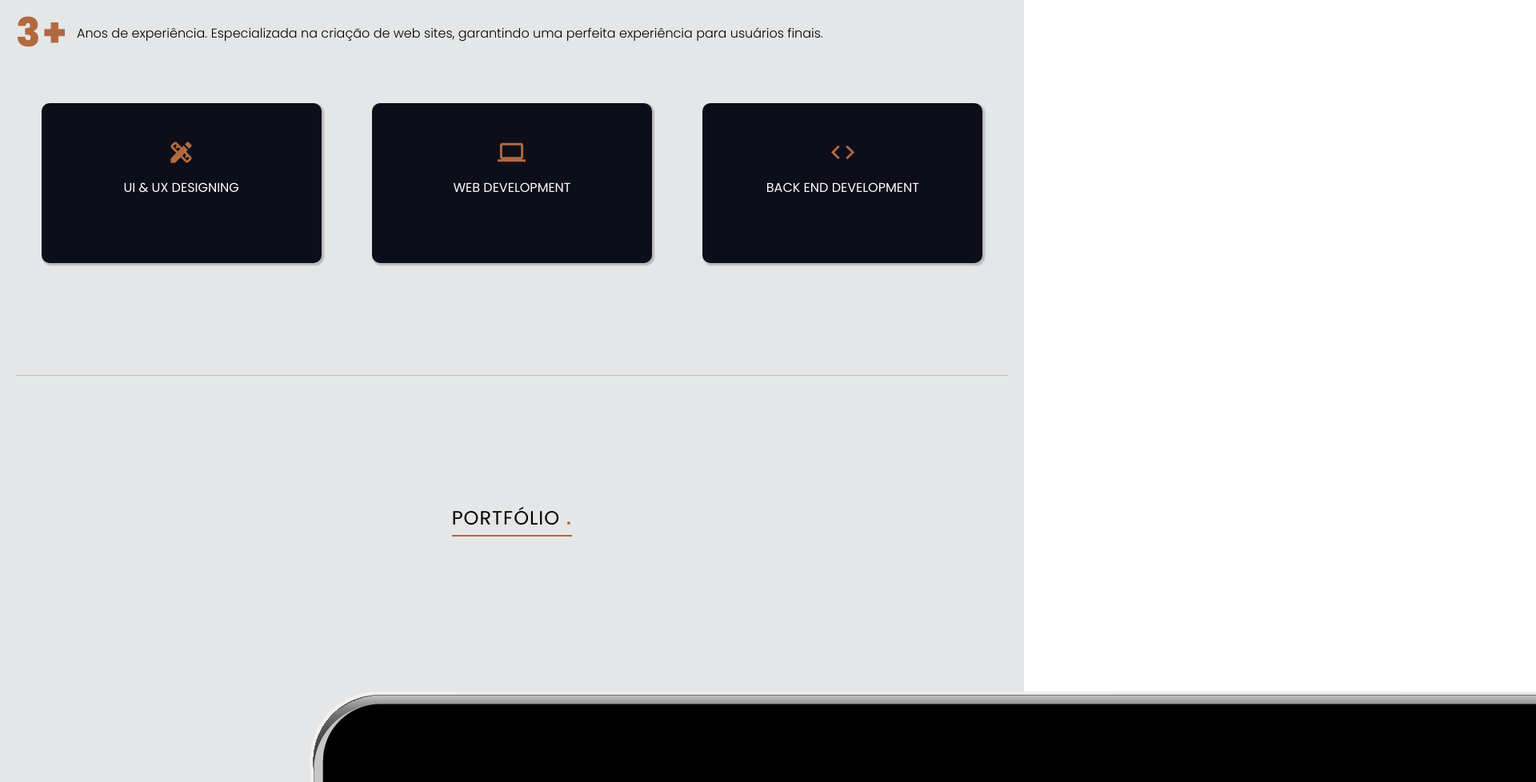
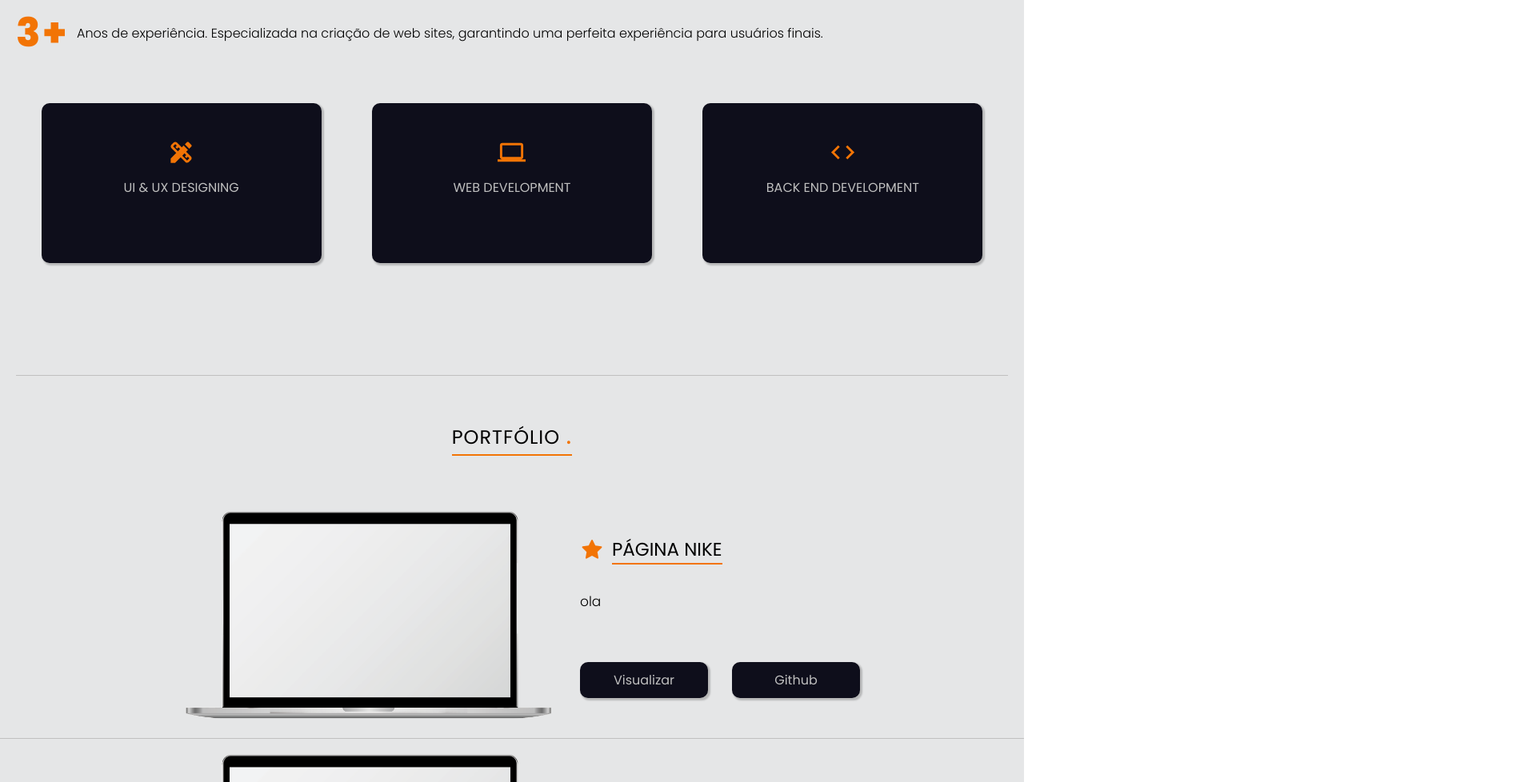
Before and after one commit to DiegoRodrigues007/portfolio-2, a Next.js app: page / in a window 1280 px wide. Shown: the part 922-1900 px from the top of the page at 80% size, 1920 px wide, since content can reach past the window. Built offline with nearby package versions, Linux system fonts and the light colour scheme.

Commit message:
alteração nas imagens de pc

```diff
--- a/src/components/BannerPrincipal/BannerPrincipal.module.scss
+++ b/src/components/BannerPrincipal/BannerPrincipal.module.scss
@@ -1,6 +1,5 @@
 $bg-color: #0e0e1b;
 $color-title: #BFBFBF;
-// $color-orange:#FF7300;
 $color-orange: #F27405;
 .containerBanner {
   background-color: $bg-color;
@@ -55,7 +54,14 @@ $color-orange: #F27405;
   .containerBanner {
     display: flex;
     justify-content: center;
+    flex-direction: column;
+    .textBanner {
+    h1 {
+      font-size: 20px;
+      letter-spacing: 2px;
+      font-weight: 300;
 
-    flex-direction: column;
+    }
   }
 }
+}
--- a/src/components/CardSobre/CardSobre.module.scss
+++ b/src/components/CardSobre/CardSobre.module.scss
@@ -1,7 +1,12 @@
+$bg-color: #0e0e1b;
+$color-hover:#F27405;
+$color-text:#BFBFBF;
+$color-icons:#F27405;
+
 .container {
 
 
-  background-color: #0e0e1b;
+  background-color: $bg-color;
   min-width: 350px;
   border-radius: 10px;
   height: 200px;
@@ -9,7 +14,7 @@
   box-shadow: 2px 2px 2px 1px rgba(0, 0, 0, 0.2);
 
   &:hover {
-    border-bottom: 6px solid #b16940;
+    border-bottom: 6px solid $color-hover;
   }
   .containerCard {
     width: 100%;
@@ -17,7 +22,9 @@
 
     justify-content: center;
     align-items: center;
-    color: white;
+    color: $color-text;
+
+    // DENTRO DO CARD
     .card {
 
       // width: 100%;
@@ -25,7 +32,7 @@
       .iconCard {
         text-align: center;
         font-size: 35px;
-        color: #b16940;
+        color: $color-icons;
       }
 
       .textCard {
--- a/src/components/Footer/Footer.module.scss
+++ b/src/components/Footer/Footer.module.scss
@@ -1,10 +1,13 @@
+$color-hover:#F27405;
+$color-text:#BFBFBF;
+$bg-color:#0e0e1b;
 .container {
   display: flex;
   align-items: center;
   justify-content: center;
   width: 100%;
-  background-color: #0e0e1b;
-  color: #e5e6e7;
+  background-color: $bg-color;
+  color: $color-text;
   padding-bottom: 30px;
   font-family: Arial, Helvetica, sans-serif;
 
@@ -17,10 +20,10 @@
       margin-top: 100px;
       font-size: 35px;
       a {
-        color: #e5e6e7;
+        color:$color-text;
         padding: 15px;
         &:hover {
-          color: #b16940;
+          color: $color-hover;
         }
       }
     }
@@ -30,11 +33,11 @@
       justify-content: center;
       align-items: center;
       a {
-        color: #e5e6e7;
+        color: $color-text;
         margin: 15px;
         margin-top: 20px;
         &:hover {
-          color: #b16940;
+          color: $color-hover;
         }
       }
     }
--- a/src/components/ProjetosDestaques/ProjetosDestaques.module.scss
+++ b/src/components/ProjetosDestaques/ProjetosDestaques.module.scss
@@ -1,5 +1,7 @@
+$bg-color:#e5e6e7;
+$color-text:#F27405;
 .container {
-  background-color: #e5e6e7;
+  background-color:$bg-color;
   width: 100%;
 
 
@@ -10,21 +12,22 @@
 
     h2 {
       font-weight: 400;
-      border-bottom: 2px solid #b16940;
+      border-bottom: 2px solid $color-text;
       letter-spacing: 1px;
         text-transform: uppercase;
         margin-top: 30px;
         margin-bottom: 50px;
 
         span{
-            color: #b16940;
+            color: $color-text;
             font-size: 32px;
         }
     }
   }
-  @media only screen and (max-width: 600px) {
+
+}
+@media only screen and (max-width: 600px) {
     .container {
-      position: absolute;
+      background-color: BLUE;
     }
   }
-}
--- a/src/components/ProjetosDestaques/index.jsx
+++ b/src/components/ProjetosDestaques/index.jsx
@@ -19,7 +19,7 @@ const ProjetosDestaques = () => {
     },
     {
       img: "/img/nikee.png",
-      title: "Página Nike",
+      title: "Página Nikeeeee",
       text: "olaaaaaaaaaaaa",
       site: "#",
       git: "#",
@@ -37,7 +37,7 @@ const ProjetosDestaques = () => {
       <div>
         {conteudoProjeto.map((conteudo) => (
           <div key={conteudo.key}>
-            <ProjetosImg img={conteudo.img} text={conteudo.text} />
+            <ProjetosImg img={conteudo.img} text={conteudo.text} title={conteudo.title} />
           </div>
         ))}
       </div>
--- a/src/components/ProjetosImg/ProjetosImg.module.scss
+++ b/src/components/ProjetosImg/ProjetosImg.module.scss
@@ -1,96 +1,180 @@
-// .container {
-//     display: flex;
-//     justify-content: center;
-//     align-items: center;
-//   .containerSection {
+$color-orange:#F27405;
+$bg-color:#0e0e1b;
+$color-white:#BFBFBF;
+.container {
+    display: flex;
+    justify-content: center;
+    align-items: center;
+    width: 100%;
+  .containerSection {
 
-//     width: 100%;
-//     border-bottom: 1px solid rgb(192, 192, 192);
-//     margin-left:58px;
-//     .sectionDisplay {
-//       display: flex;
+    width: 100%;
+    border-bottom: 1px solid rgb(192, 192, 192);
 
-//         // background-color: red;
-//       justify-content: center;
-//       //   margin-left: 10px;
-//       align-items: center;
-//       width: 100%;
+    .sectionDisplay {
+      display: flex;
+      justify-content: center;
+        margin-left: 10px;
+      align-items: center;
+      width: 100%;
+      .imgContainer {
+        width: 500px;
+      }
+
+      .content {
+
+        .star {
+          display: flex;
+          align-items: center;
+
+          .icon {
+            color: $color-orange;
+            font-size: 30px;
+
+          }
+
+          h2 {
+            border-bottom: 2px solid $color-orange;
+            font-size: 23px;
+            text-transform: uppercase;
+            font-weight: 400;
+            margin-left: 10px;
+          }
+        }
+
+        p {
+          max-width: 600px;
+          line-height: 32px;
+          font-size: 17px;
+          font-weight: 300;
+          margin-top: 30px;
+        }
+
+        .btns {
+          display: flex;
+          a {
+            text-decoration: none;
+          }
+          .button {
+            display: flex;
+            justify-content: center;
+            align-items: center;
+            margin-top: 60px;
+            background-color: $bg-color;
+            padding: 10px;
+            border-radius: 10px;
+            width: 160px;
+            color: $color-white;
+            box-shadow: 2px 2px 2px 1px rgba(0, 0, 0, 0.2);
+          }
+
+          .buttonGit {
+            display: flex;
+            justify-content: center;
+            align-items: center;
+            margin-top: 60px;
+            background-color: $bg-color;
+            padding: 10px;
+            border-radius: 10px;
+            width: 160px;
+            color: $color-white;
+            margin-left: 30px;
+            box-shadow: 2px 2px 2px 1px rgba(0, 0, 0, 0.2);
+          }
+        }
+      }
+    }
+  }
+
+}
+
+@media only screen and (max-width: 600px) {
+
+  .container {
+    display: flex;
+    justify-content: center;
+    align-items: center;
+  .containerSection {
+
+    // width: 100%;
+    border-bottom: 1px solid rgb(192, 192, 192);
+    // margin-left:58px;
+    .sectionDisplay {
+      display: flex;
+      justify-content: center;
+      //   margin-left: 10px;
+      align-items: center;
+      // width: 100%;
+      .imgContainer {
+        width: 280px;
+      }
+
+      .content {
+        // margin-left: 100px;
+        .star {
+          display: flex;
+          align-items: center;
+
+          .icon {
+            color: $color-orange;
+            font-size: 30px;
+            // margin-right: 15px;
+          }
+
+          h2 {
+            border-bottom: 2px solid $color-orange;
+            font-size: 23px;
+            text-transform: uppercase;
+            font-weight: 400;
+            // margin-left: 10px;
+          }
+        }
+
+        p {
+          // max-width: 300px;
+          line-height: 32px;
+          font-size: 17px;
+          font-weight: 300;
+          // margin-top: 30px;
+        }
+
+        .btns {
+          display: flex;
+          a {
+            text-decoration: none;
+          }
+          .button {
+            display: flex;
+            justify-content: center;
+            align-items: center;
+            // margin-top: 60px;
+            background-color: $bg-color;
+            // padding: 10px;
+            border-radius: 10px;
+            // width: 80px;
+            color: $color-white;
+            box-shadow: 2px 2px 2px 1px rgba(0, 0, 0, 0.2);
+          }
+
+          .buttonGit {
+            display: flex;
+            justify-content: center;
+            align-items: center;
+            // margin-top: 60px;
+            background-color: $bg-color;
+            // padding: 10px;
+            border-radius: 10px;
+            // width: 80px;
+            color: $color-white;
+            // margin-left: 30px;
+            box-shadow: 2px 2px 2px 1px rgba(0, 0, 0, 0.2);
+          }
+        }
+      }
+    }
+  }
+
+}
 
 
-//       .imgContainer {
-//         width: 500px;
-//       }
-
-//       .content {
-//         margin-left: 100px;
-//         .star {
-//           display: flex;
-//           align-items: center;
-
-//           .icon {
-//             color: #b16940;
-//             font-size: 30px;
-//             margin-right: 15px;
-//           }
-
-//           h2 {
-//             border-bottom: 2px solid #b16940;
-//             font-size: 23px;
-//             text-transform: uppercase;
-//             font-weight: 400;
-//             margin-left: 10px;
-//           }
-//         }
-
-//         p {
-//           max-width: 600px;
-//           line-height: 32px;
-//           font-size: 17px;
-//           font-weight: 300;
-//           margin-top: 30px;
-//         }
-
-//         .btns {
-//           display: flex;
-//           a {
-//             text-decoration: none;
-//           }
-//           .button {
-//             display: flex;
-//             justify-content: center;
-//             align-items: center;
-//             margin-top: 60px;
-//             background-color: #0e0e1b;
-//             padding: 10px;
-//             border-radius: 10px;
-//             width: 160px;
-//             color: white;
-//             box-shadow: 2px 2px 2px 1px rgba(0, 0, 0, 0.2);
-//           }
-
-//           .buttonGit {
-//             display: flex;
-//             justify-content: center;
-//             align-items: center;
-//             margin-top: 60px;
-//             background-color: #0e0e1b;
-//             padding: 10px;
-//             border-radius: 10px;
-//             width: 160px;
-//             color: white;
-//             margin-left: 30px;
-//             box-shadow: 2px 2px 2px 1px rgba(0, 0, 0, 0.2);
-//           }
-//         }
-//       }
-
-
-//     }
-//   }
-//   @media only screen and (max-width: 600px) {
-//     .containerSection {
-//       background-color: red;
-//       min-height: 100px;
-//     }
-//   }
-// }
+}
--- a/src/components/Sobre/Sobre.module.scss
+++ b/src/components/Sobre/Sobre.module.scss
@@ -1,8 +1,7 @@
-$color-orange: #b16940;
+$color-orange:#F27405;
 
 .containerSobre {
   background-color: #e5e6e7;
-  height: 100vh;
   width: 100%;
   .container {
     width: 100%;
```
